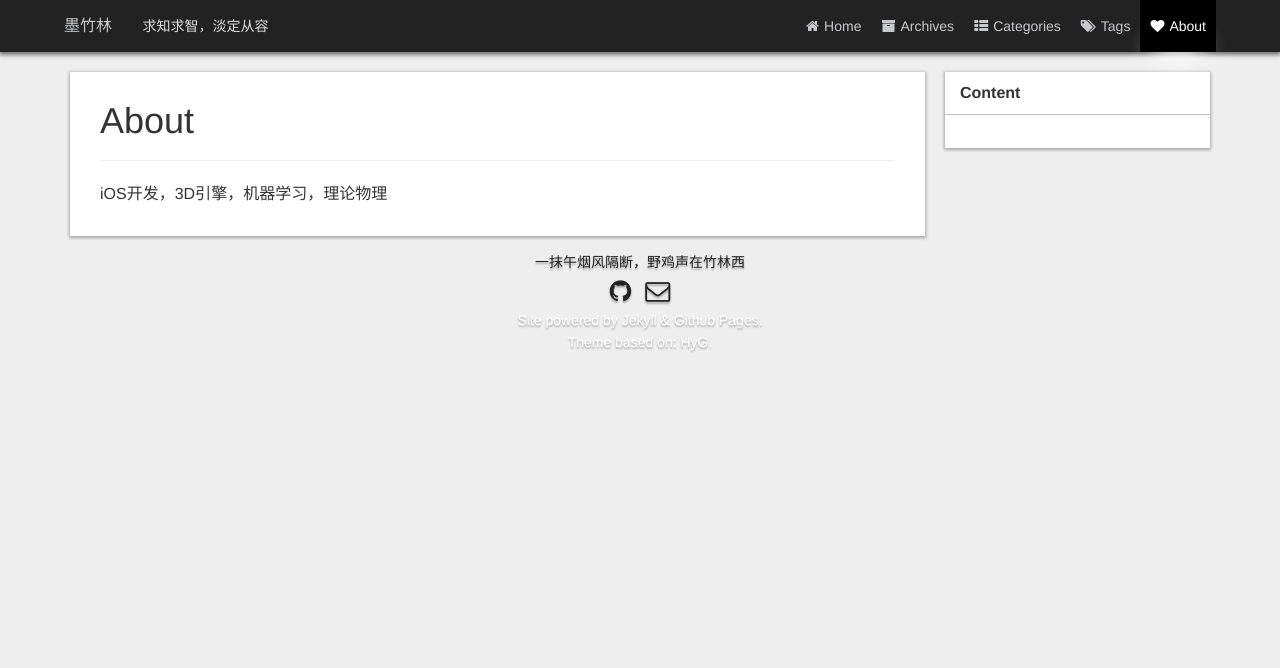
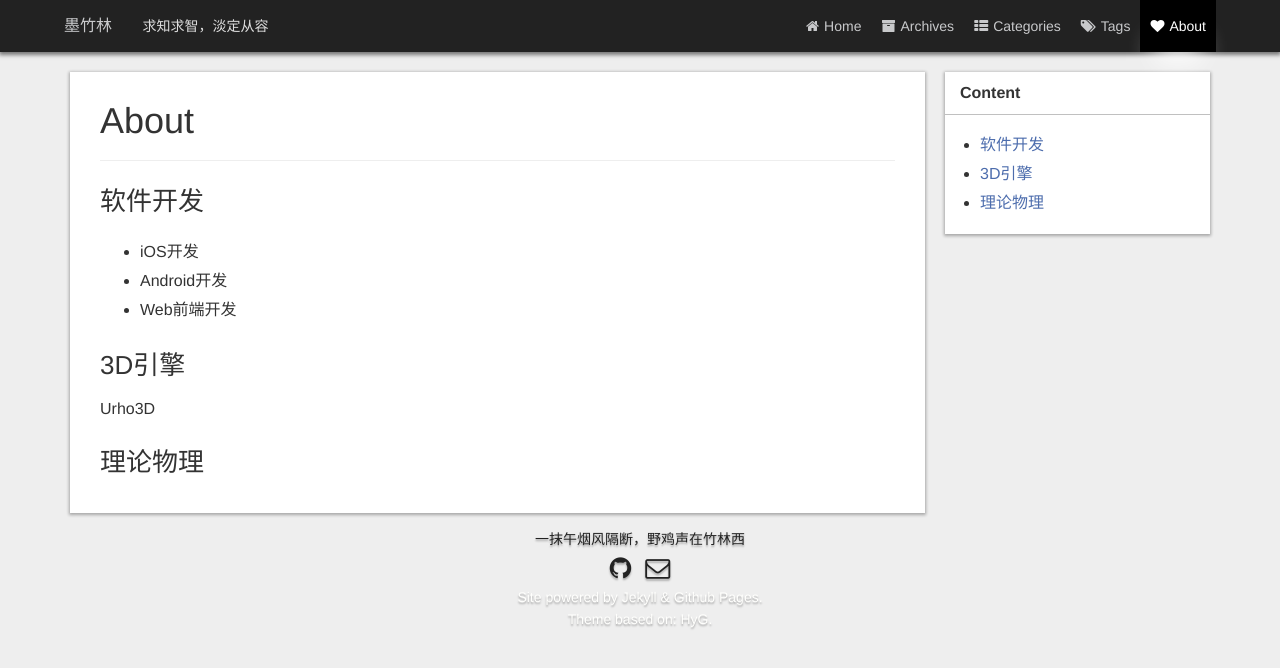
Before and after one commit to pyericz/blog, a Jekyll site: the page built from page/3about.md, in a window 1280 px wide. Shown: the top 668 px of the page. Built offline with Jekyll 4.4.1, drawn with Linux system fonts in a browser that asks for light colours; comment, search, counter and statistics services are not loaded.

Commit message:
update about

```diff
--- a/page/3about.md
+++ b/page/3about.md
@@ -4,5 +4,15 @@ title: About
 permalink: /about/
 icon: heart
 ---
+* content
+{:toc}
 
-iOS开发，3D引擎，机器学习，理论物理
+### 软件开发
+- iOS开发
+- Android开发
+- Web前端开发
+
+### 3D引擎
+Urho3D
+
+### 理论物理
```
